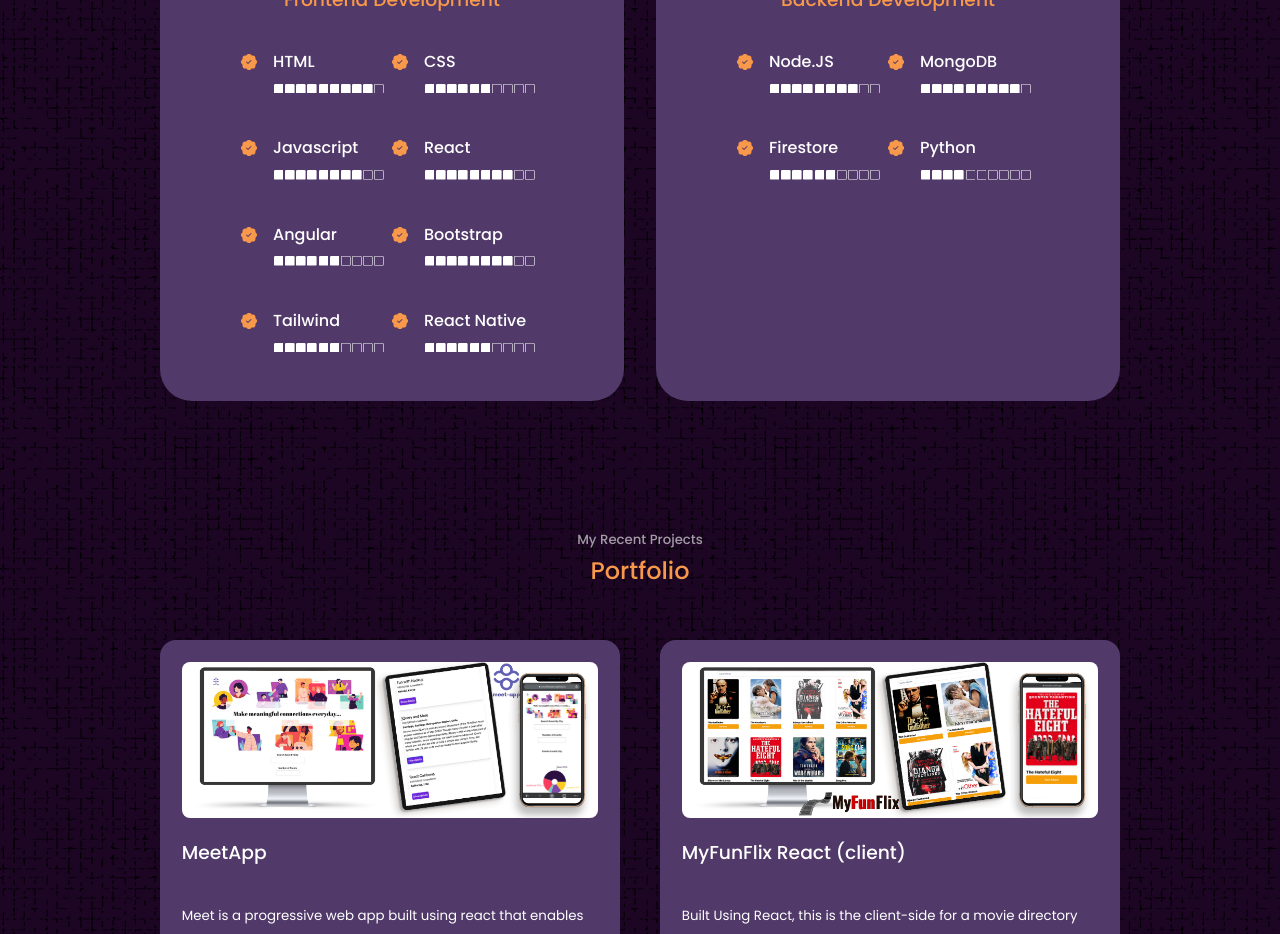
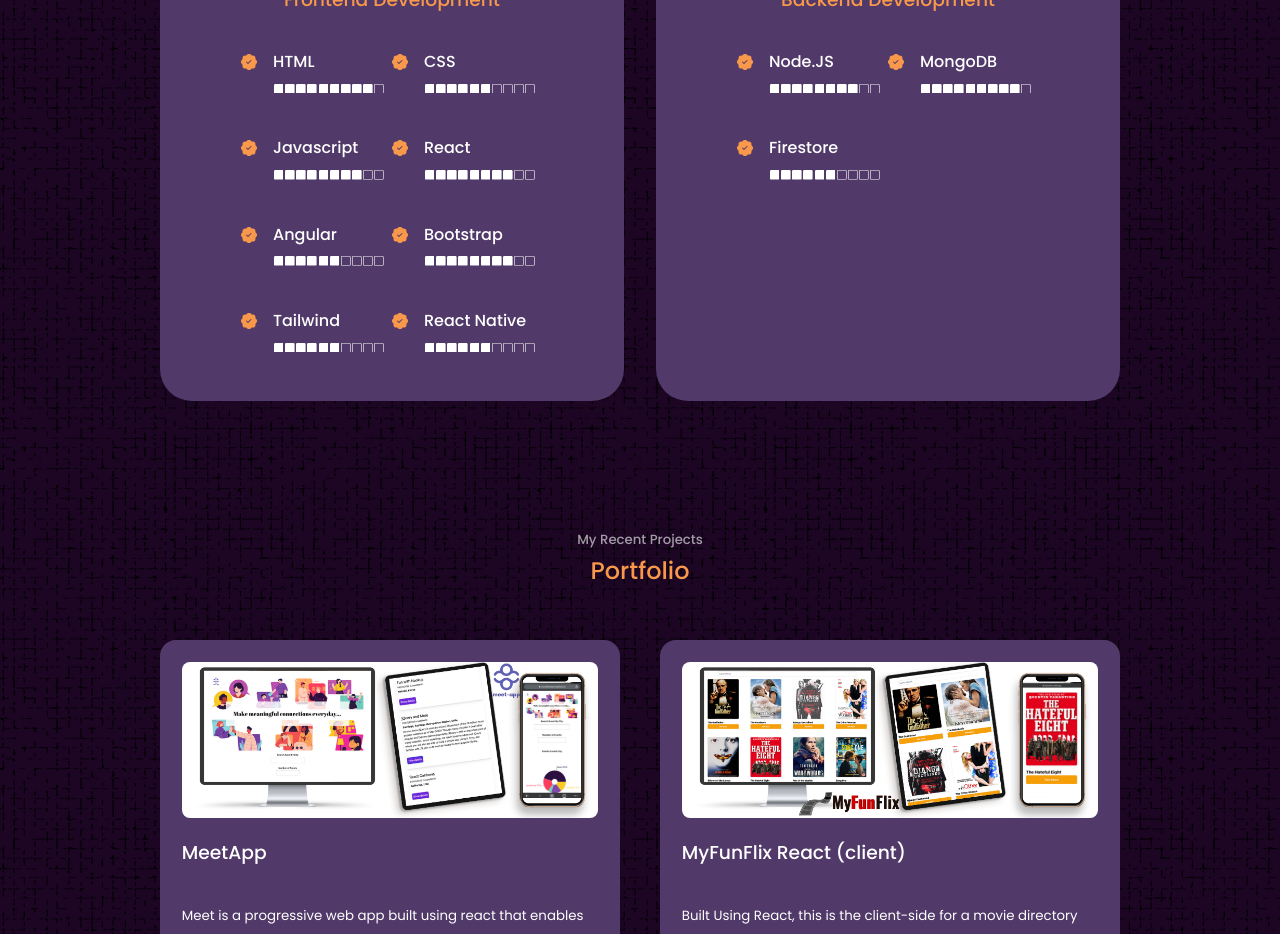
Before and after one commit to Cocoflosbach/toluFlosbachPortfolio, a React (Create React App) app: page / in a window 1280 px wide. Shown: the part 2060-2994 px from the top of the page. Built offline with nearby package versions, Linux system fonts and the light colour scheme.

Commit message:
Update Experience.jsx

```diff
--- a/src/components/Experience/Experience.jsx
+++ b/src/components/Experience/Experience.jsx
@@ -220,7 +220,7 @@ const Experience = () => {
                 </small>
               </div>
             </article>
-            <article className="experience__details">
+            {/* <article className="experience__details">
               <BsPatchCheckFill className="experience__details-icon" />
               <div>
                 <h4>Python</h4>
@@ -237,7 +237,7 @@ const Experience = () => {
                   <BsSquare className="experience__rating-item" />
                 </small>
               </div>
-            </article>
+            </article> */}
           </div>
         </div>
       </div>
```
